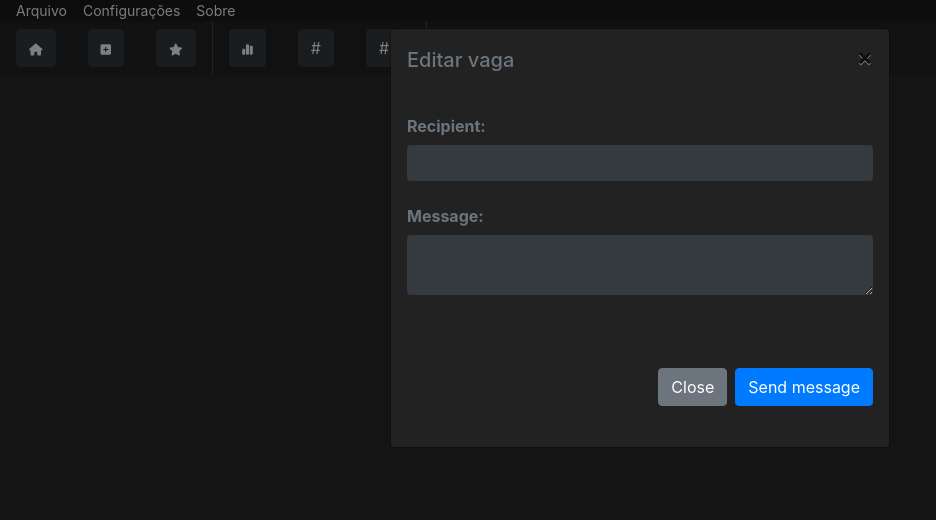
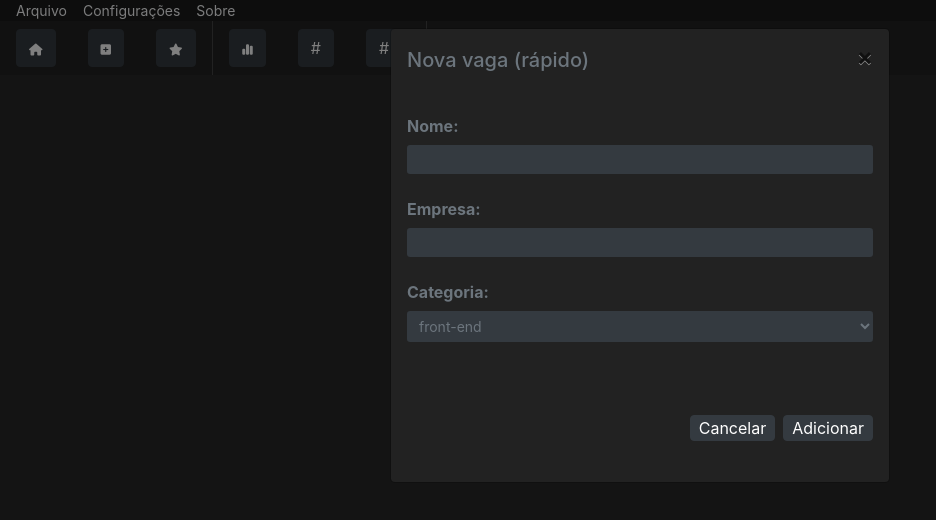
Before and after one commit to sandroschutt/minhas-oportunidades, a plain HTML site: page index.html in a window 1280 px wide. Both pictures are taken after a click on the button 461 px from the left and 48 px from the top of the page. Shown: the whole page, without its empty margins (0-936 px from the left). Drawn offline with nearby package versions, Linux system fonts and the light colour scheme.

Commit message:
Adição rápida de vagas

```diff
--- a/app/Controllers/ToolbarController.js
+++ b/app/Controllers/ToolbarController.js
@@ -1,10 +1,10 @@
-import Vagas from "../../src/classes/Vagas/Vagas.js";
+import {Vagas} from "../../src/classes/Vagas/Vagas.js";
 
 export class Toolbar {
   // CONJUNTO DE FUNÕES PARA AÇÕES EM MASSA
   init() {
+    let vaga_selecionada = String;
     let vagas_selecionadas = Array();
-    let vaga_selecionada = String;
 
     // Adiciona evento às checkboxes
     let checkboxes = $("[data-check]");
@@ -52,7 +52,7 @@ export class Toolbar {
         $(this).prop("checked", false);
         deselect_vaga($(this).val());
       });
-    };
+    };;
 
     // CRUD
     // Update
--- a/src/classes/Vaga/Vaga.js
+++ b/src/classes/Vaga/Vaga.js
@@ -13,7 +13,7 @@ export class Vaga {
         this.is_favorite = is_favorite;
     }
 
-    async insert() {
+    insert() {
         let all_vagas = JSON.parse(localStorage.getItem("vagas"));
 
         let last_index = all_vagas['vagas'].length -1;
--- a/style/modals.css
+++ b/style/modals.css
@@ -1,12 +1,14 @@
-/* edit modal */
 #editModal .modal-content,
 #fastAddModal .modal-content,
 #addLinkModal .modal-content {
     background-color: #222222;
 }
 
+#editModal input,
+#addLinkModal input,
+#fastAddModal input,
 #editModal select,
-#editModal input,
+#fastAddModal select,
 #editModal textarea {
     width: 100%;
     display: block;
--- a/template/modals/add_link_modal.js
+++ b/template/modals/add_link_modal.js
@@ -1,10 +1,11 @@
+// GERAR PREVIEW DO LINK APÓS O INPUT
 let add_link_modal = `
 <!-- Modal -->
 <div class="modal fade" id="addLinkModal" tabindex="-1" role="dialog" aria-labelledby="exampleModalLabel" aria-hidden="true">
   <div class="modal-dialog" role="document">
     <div class="modal-content text-secondary">
       <div class="modal-header border border-0">
-        <h5 class="modal-title" id="exampleModalLabel">Editar vaga</h5>
+        <h5 class="modal-title" id="exampleModalLabel">Adicionar por link: </h5>
         <button type="button" class="close" data-dismiss="modal" aria-label="Close">
           <span aria-hidden="true">&times;</span>
         </button>
@@ -12,18 +13,14 @@ let add_link_modal = `
       <div class="modal-body">
         <form>
           <div class="form-group">
-            <label for="recipient-name" class="col-form-label">Recipient:</label>
-            <input type="text" class="form-control bg-dark text-secondary border border-0" id="recipient-name">
-          </div>
-          <div class="form-group">
-            <label for="message-text" class="col-form-label">Message:</label>
-            <textarea class="form-control bg-dark text-secondary border border-0" id="message-text"></textarea>
+            <label for="add-url" class="col-form-label">Url:</label>
+            <input type="text" class="form-control-sm bg-dark text-secondary border border-0" id="add-url">
           </div>
         </form>
       </div>
       <div class="modal-footer border border-0">
-        <button type="button" class="btn btn-secondary" data-dismiss="modal">Close</button>
-        <button type="button" class="btn btn-primary">Send message</button>
+        <button type="button" class="btn btn-dark py-0 px-2" data-dismiss="modal">Close</button>
+        <button type="button" class="btn btn-dark py-0 px-2">Adicionar</button>
       </div>
     </div>
   </div>
--- a/template/modals/fast_add_modal.js
+++ b/template/modals/fast_add_modal.js
@@ -1,29 +1,48 @@
+import {Vaga} from '../../src/classes/Vaga/Vaga.js';
+
 let fast_add_modal = `
 <!-- Modal -->
 <div class="modal fade" id="fastAddModal" tabindex="-1" role="dialog" aria-labelledby="exampleModalLabel" aria-hidden="true">
   <div class="modal-dialog" role="document">
     <div class="modal-content text-secondary">
       <div class="modal-header border border-0">
-        <h5 class="modal-title" id="exampleModalLabel">Editar vaga</h5>
+        <h5 class="modal-title" id="exampleModalLabel">Nova vaga (rápido)</h5>
         <button type="button" class="close" data-dismiss="modal" aria-label="Close">
           <span aria-hidden="true">&times;</span>
         </button>
       </div>
       <div class="modal-body">
         <form>
-          <div class="form-group">
-            <label for="recipient-name" class="col-form-label">Recipient:</label>
-            <input type="text" class="form-control bg-dark text-secondary border border-0" id="recipient-name">
-          </div>
-          <div class="form-group">
-            <label for="message-text" class="col-form-label">Message:</label>
-            <textarea class="form-control bg-dark text-secondary border border-0" id="message-text"></textarea>
-          </div>
+        <div class="form-group">
+          <label for="fast-add-nome" class="col-form-label">Nome:</label>
+          <input type="text" class="form-control-sm bg-dark text-secondary border border-0" id="fast-add-nome">
+        </div>
+
+        <div class="form-group">
+          <label for="fast-add-empresa" class="col-form-label">Empresa:</label>
+          <input type="text" class="form-control-sm bg-dark text-secondary border border-0" id="fast-add-empresa">
+        </div>
+
+        <div class="form-group">
+          <label for="fast-add-categoria" class="col-form-label">Categoria:</label>
+          <select class="form-control-sm bg-dark text-secondary border border-0" id="fast-add-categoria">
+            <option value="front-end">front-end</option>
+            <option value="front-end-pleno">front-end-pleno</option>
+            <option value="front-end-senior">front-end-senior</option>
+            <option value="back-end">back-end</option>
+            <option value="back-end-pleno">back-end-pleno</option>
+            <option value="back-end-senior">back-end-senior</option>
+            <option value="fullstack">fullstack</option>
+            <option value="fullstack-pleno">fullstack-pleno</option>
+            <option value="fullstack-senior">fullstack-senior</option>
+          </select>
+        </div>
+
         </form>
       </div>
       <div class="modal-footer border border-0">
-        <button type="button" class="btn btn-secondary" data-dismiss="modal">Close</button>
-        <button type="button" class="btn btn-primary">Send message</button>
+        <button type="button" class="btn btn-dark py-0 px-2" data-dismiss="modal">Cancelar</button>
+        <button type="button" class="btn btn-dark py-0 px-2" id="fast-add-button">Adicionar</button>
       </div>
     </div>
   </div>
@@ -31,3 +50,24 @@ let fast_add_modal = `
 `;
 
 $('#mo-content').append(fast_add_modal);
+
+$('#fast-add-button').click(() => {
+  let today = new Date().toJSON().slice(0, 10);
+  let nome = $('#fast-add-nome').val();
+  let empresa = $('#fast-add-empresa').val();
+  let categoria = $('#fast-add-categoria').val();
+
+  let vaga = new Vaga(
+    undefined,
+    nome,
+    empresa,
+    'linkedin',
+    categoria,
+    today,
+    undefined,
+    'aplicado',
+    'false'
+    )
+
+  vaga.insert();
+})
--- a/template/pages/new-vaga.js
+++ b/template/pages/new-vaga.js
@@ -97,8 +97,6 @@ function addNovaVaga() {
       "false"
     );
 
-    console.log(new_vaga);
-
     new_vaga.nome != "" && new_vaga.empresa != ""
       ? new_vaga.insert()
       : missing_required_data();
```
Also changed, not shown: app/Controllers/TableViewController.js (deleted).
